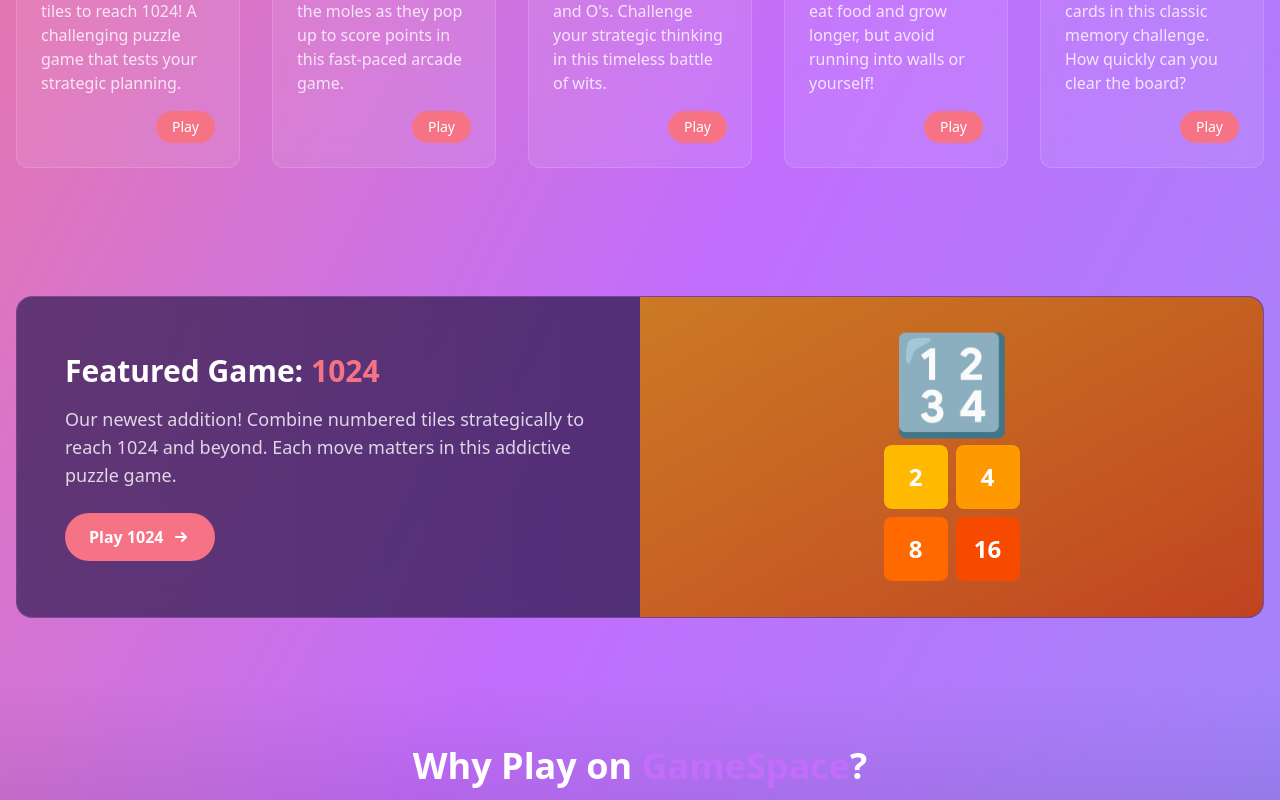
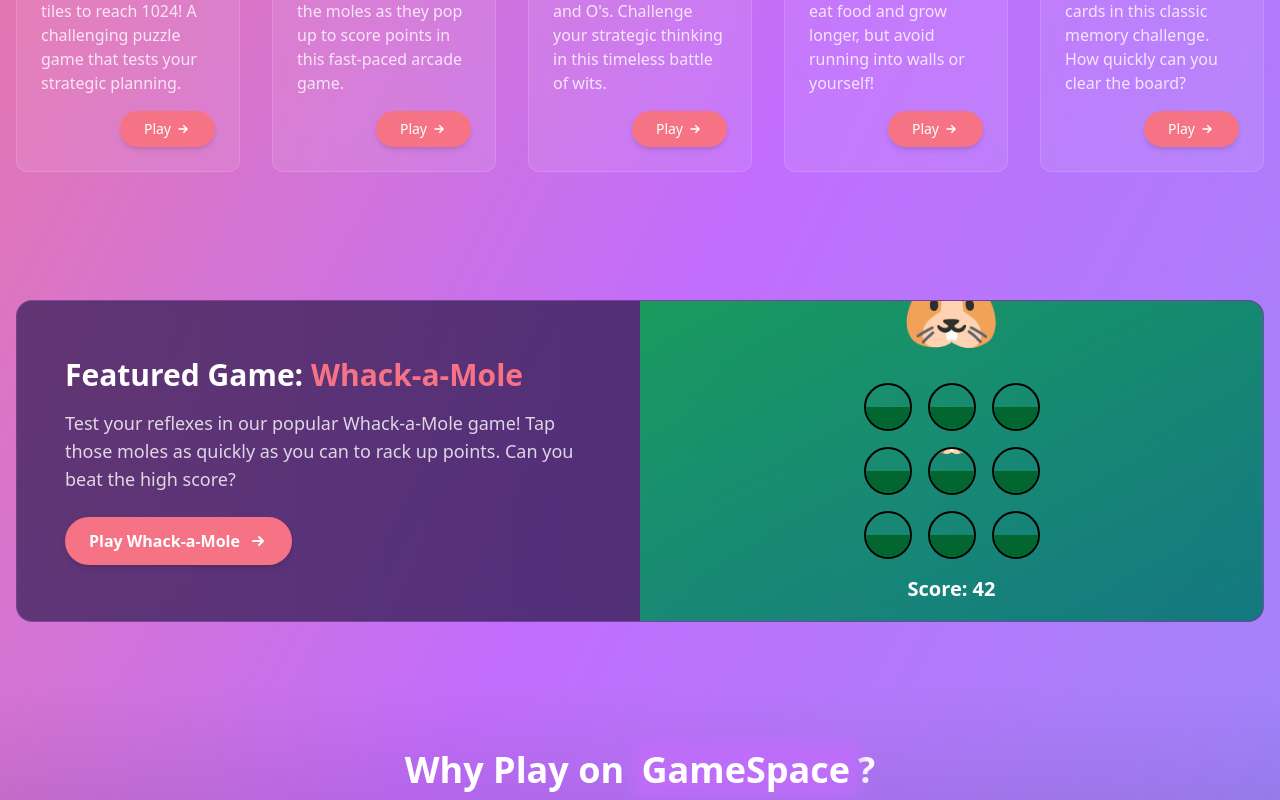
Before and after one commit to dev-M-Ali/GameSpace, a Next.js app: page / in a window 1280 px wide. Shown: the part 860-1660 px from the top of the page. Built offline with nearby package versions, Linux system fonts and the light colour scheme.

Commit message:
Improve UI: Better heading contrast, enhanced Play buttons, and featured Whack-a-Mole game

```diff
--- a/pages/index.js
+++ b/pages/index.js
@@ -113,8 +113,11 @@
                     <span className="text-sm text-white/50">
                       {/* You could add categories or tags here */}
                     </span>
-                    <button className="bg-[#F67385] hover:bg-[#C26DFC] text-white py-1.5 px-4 rounded-full text-sm font-medium transition-colors duration-300">
-                      Play
+                    <button className="bg-[#F67385] hover:bg-[#C26DFC] text-white py-2 px-6 rounded-full text-sm font-medium transition-all duration-300 shadow-md hover:shadow-lg hover:-translate-y-1 flex items-center">
+                      <span>Play</span>
+                      <svg xmlns="http://www.w3.org/2000/svg" className="h-4 w-4 ml-1" viewBox="0 0 20 20" fill="currentColor">
+                        <path fillRule="evenodd" d="M10.293 5.293a1 1 0 011.414 0l4 4a1 1 0 010 1.414l-4 4a1 1 0 01-1.414-1.414L12.586 11H5a1 1 0 110-2h7.586l-2.293-2.293a1 1 0 010-1.414z" clipRule="evenodd" />
+                      </svg>
                     </button>
                   </div>
                 </div>
@@ -130,29 +133,56 @@
           <div className="bg-gradient-to-r from-[#2D1A50]/70 to-[#1A0E2D]/70 backdrop-blur-lg rounded-2xl overflow-hidden border border-[#C26DFC]/30">
             <div className="grid md:grid-cols-2 items-center">
               <div className="p-8 md:p-12">
-                <h2 className="text-3xl font-bold text-white mb-4">Featured Game: <span className="text-[#F67385]">1024</span></h2>
+                <h2 className="text-3xl font-bold text-white mb-4">Featured Game: <span className="text-[#F67385]">Whack-a-Mole</span></h2>
                 <p className="text-white/80 mb-6 text-lg">
-                  Our newest addition! Combine numbered tiles strategically to reach 1024 and beyond. Each move matters in this addictive puzzle game.
+                  Test your reflexes in our popular Whack-a-Mole game! Tap those moles as quickly as you can to rack up points. Can you beat the high score?
                 </p>
                 <Link
-                  href="/games/1024"
-                  className="inline-flex items-center bg-[#F67385] hover:bg-[#C26DFC] text-white font-bold py-3 px-6 rounded-full transition-all duration-300"
+                  href="/games/whack-a-mole"
+                  className="inline-flex items-center bg-[#F67385] hover:bg-[#C26DFC] text-white font-bold py-3 px-6 rounded-full transition-all duration-300 shadow-md hover:shadow-xl hover:-translate-y-1"
                 >
-                  <span>Play 1024</span>
+                  <span>Play Whack-a-Mole</span>
                   <svg xmlns="http://www.w3.org/2000/svg" className="h-5 w-5 ml-2" viewBox="0 0 20 20" fill="currentColor">
                     <path fillRule="evenodd" d="M10.293 5.293a1 1 0 011.414 0l4 4a1 1 0 010 1.414l-4 4a1 1 0 01-1.414-1.414L12.586 11H5a1 1 0 110-2h7.586l-2.293-2.293a1 1 0 010-1.414z" clipRule="evenodd" />
                   </svg>
                 </Link>
               </div>
-              <div className="h-80 flex items-center justify-center bg-gradient-to-br from-amber-500/70 to-orange-600/70 p-6">
-                <div className="text-center">
-                  <span className="text-8xl">🔢</span>
-                  <div className="mt-4 grid grid-cols-2 gap-2">
-                    <div className="bg-amber-400 h-16 w-16 flex items-center justify-center rounded-lg text-white font-bold text-2xl">2</div>
-                    <div className="bg-amber-500 h-16 w-16 flex items-center justify-center rounded-lg text-white font-bold text-2xl">4</div>
-                    <div className="bg-orange-500 h-16 w-16 flex items-center justify-center rounded-lg text-white font-bold text-2xl">8</div>
-                    <div className="bg-orange-600 h-16 w-16 flex items-center justify-center rounded-lg text-white font-bold text-2xl">16</div>
+              <div className="h-80 flex items-center justify-center bg-gradient-to-br from-green-500/70 to-teal-600/70 p-6">
+                <div className="text-center relative">
+                  <div className="absolute -top-12 left-0 right-0 flex justify-center">
+                    <span className="text-8xl animate-bounce">🐹</span>
                   </div>
+                  <div className="mt-16 grid grid-cols-3 gap-4">
+                    <div className="bg-brown-500 h-12 w-12 rounded-full flex items-center justify-center relative overflow-hidden border-2 border-brown-700">
+                      <div className="absolute bottom-0 w-full h-1/2 bg-green-800"></div>
+                    </div>
+                    <div className="bg-brown-500 h-12 w-12 rounded-full flex items-center justify-center relative overflow-hidden border-2 border-brown-700">
+                      <div className="absolute bottom-0 w-full h-1/2 bg-green-800"></div>
+                    </div>
+                    <div className="bg-brown-500 h-12 w-12 rounded-full flex items-center justify-center relative overflow-hidden border-2 border-brown-700">
+                      <div className="absolute bottom-0 w-full h-1/2 bg-green-800"></div>
+                    </div>
+                    <div className="bg-brown-500 h-12 w-12 rounded-full flex items-center justify-center relative overflow-hidden border-2 border-brown-700">
+                      <div className="absolute bottom-0 w-full h-1/2 bg-green-800"></div>
+                    </div>
+                    <div className="bg-brown-500 h-12 w-12 rounded-full flex items-center justify-center relative overflow-hidden border-2 border-brown-700">
+                      <div className="absolute bottom-0 w-full h-1/2 bg-green-800"></div>
+                      <span className="absolute -top-5 text-3xl animate-bounce">🐹</span>
+                    </div>
+                    <div className="bg-brown-500 h-12 w-12 rounded-full flex items-center justify-center relative overflow-hidden border-2 border-brown-700">
+                      <div className="absolute bottom-0 w-full h-1/2 bg-green-800"></div>
+                    </div>
+                    <div className="bg-brown-500 h-12 w-12 rounded-full flex items-center justify-center relative overflow-hidden border-2 border-brown-700">
+                      <div className="absolute bottom-0 w-full h-1/2 bg-green-800"></div>
+                    </div>
+                    <div className="bg-brown-500 h-12 w-12 rounded-full flex items-center justify-center relative overflow-hidden border-2 border-brown-700">
+                      <div className="absolute bottom-0 w-full h-1/2 bg-green-800"></div>
+                    </div>
+                    <div className="bg-brown-500 h-12 w-12 rounded-full flex items-center justify-center relative overflow-hidden border-2 border-brown-700">
+                      <div className="absolute bottom-0 w-full h-1/2 bg-green-800"></div>
+                    </div>
+                  </div>
+                  <div className="mt-4 text-white font-bold text-xl">Score: 42</div>
                 </div>
               </div>
             </div>
@@ -164,7 +194,10 @@
       <section className="py-16 px-4 bg-gradient-to-b from-black/0 to-black/30">
         <div className="container mx-auto">
           <h2 className="text-3xl md:text-4xl font-bold text-white text-center mb-12">
-            Why Play on <span className="text-[#C26DFC]">GameSpace</span>?
+            Why Play on <span className="relative px-2 py-1 rounded">
+              <span className="absolute inset-0 bg-[#C26DFC] opacity-80 rounded blur-sm"></span>
+              <span className="relative text-white font-extrabold">GameSpace</span>
+            </span>?
           </h2>
 
           <div className="grid grid-cols-1 md:grid-cols-3 gap-8">
```
